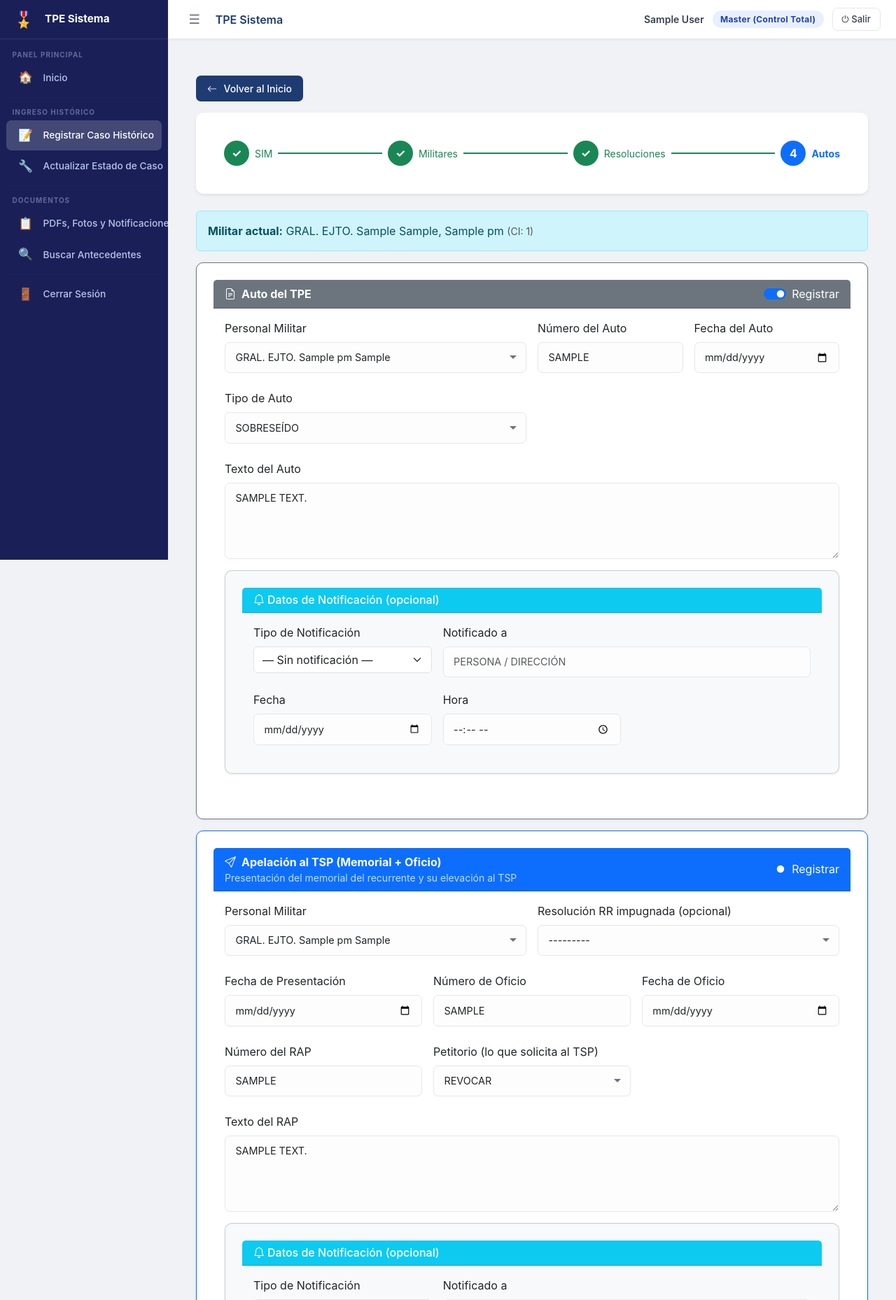
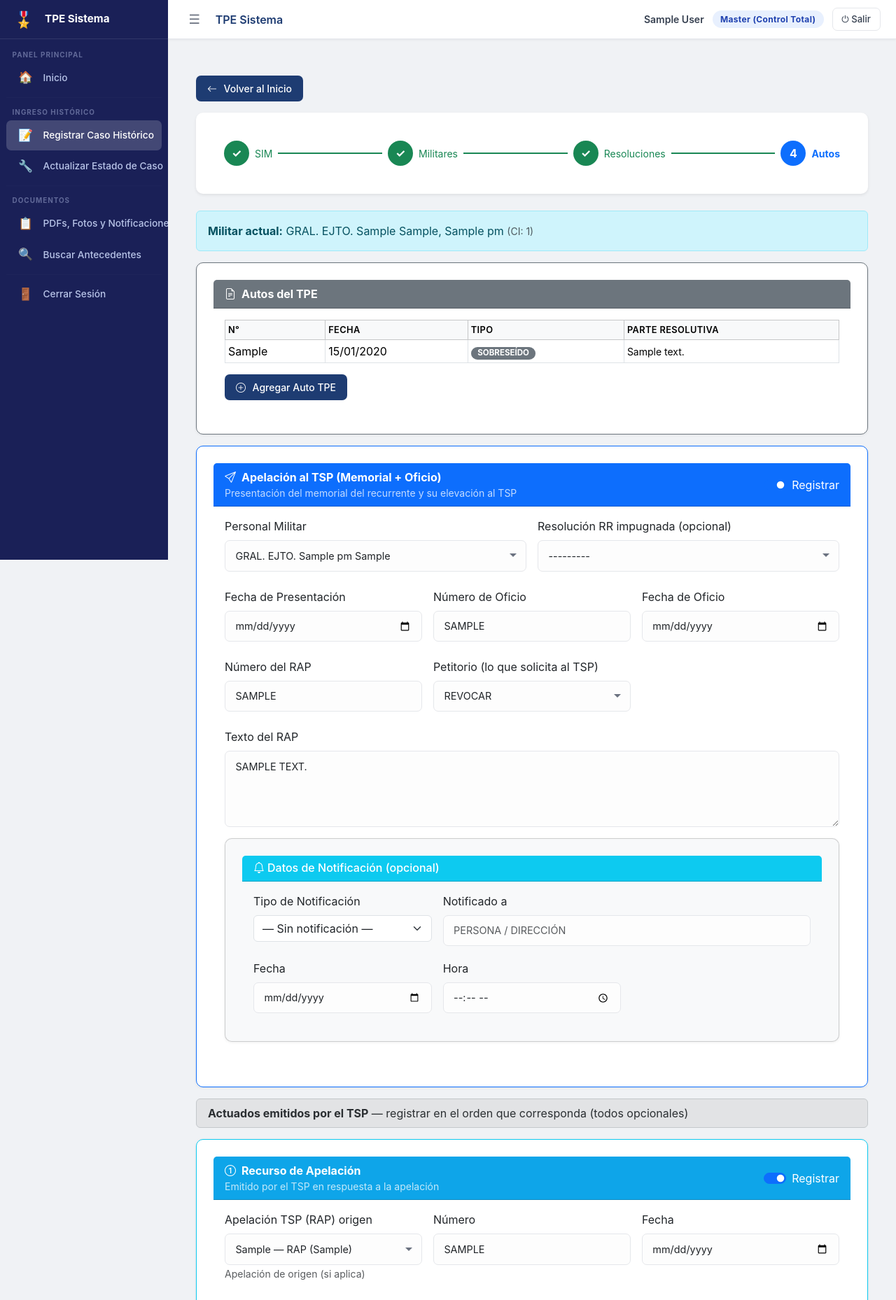
Before and after one commit to taicon-code/tpe_prueba, a Django app: page /ayudante/wizard/1/paso4/ in a window 1280 px wide. Shown: the top 1858 px of the page at 70% size. Run offline with Django 5.2, Linux system fonts and the light colour scheme; a user stored in the database is signed in; tables that the repository leaves empty hold one stand-in row (values such as "Sample post"); parts of the project's set-up code (start-up, migrations or seed data) failed here and were passed over.

Commit message:
feat(paso4): múltiples autos TPE + nuevos tipos AUTO_RECUSA/AUTO_ACLARATORIO
- AUTOTPE.TIPO_CHOICES: agrega AUTO_RECUSA y AUTO_ACLARATORIO
- Paso4: sección Auto TPE muestra lista de autos existentes (tabla)
  y botón "Agregar Auto TPE" que despliega formulario en blanco
- Cada guardado crea un NUEVO auto (no sobreescribe el anterior)
- Notificación y memorándum usan .create() para cada auto nuevo
- Migración 0014 para los nuevos tipos de auto

Co-Authored-By: Claude Sonnet 4.6 <noreply@anthropic.com>

```diff
--- a/tpe_app/models.py
+++ b/tpe_app/models.py
@@ -900,6 +900,8 @@ class AUTOTPE(models.Model):
         ('AUTO_CUMPLIMIENTO',          'AUTO DE CUMPLIMIENTO'),
         ('AUTO_EJECUTORIA',            'AUTO DE EJECUTORIA'),
         ('AUTO_EXCUSA',                'AUTO DE EXCUSA'),
+        ('AUTO_RECUSA',                'AUTO DE RECUSA'),
+        ('AUTO_ACLARATORIO',           'AUTO ACLARATORIO'),
         ('AUTO_RECHAZO_RECURSO',       'AUTO DE RECHAZO DE RECURSO'),
     ]
 
--- a/tpe_app/templates/tpe_app/ayudante/wizard/paso4_autos.html
+++ b/tpe_app/templates/tpe_app/ayudante/wizard/paso4_autos.html
@@ -36,7 +36,7 @@
                     <li><strong>Auto TPE — {{ field.label }}:</strong> {{ error }}</li>
                 {% endfor %}{% endfor %}
                 {% for field in apelacion_form %}{% for error in field.errors %}
-                    <li><strong>Apelación (memorial + oficio) — {{ field.label }}:</strong> {{ error }}</li>
+                    <li><strong>Apelación — {{ field.label }}:</strong> {{ error }}</li>
                 {% endfor %}{% endfor %}
                 {% for field in rap_tsp_form %}{% for error in field.errors %}
                     <li><strong>RAP del TSP — {{ field.label }}:</strong> {{ error }}</li>
@@ -55,20 +55,49 @@
         {% endif %}
 
         <!-- ══════════════════════════════════════════
-             SECCIÓN 1: AUTO TPE
+             SECCIÓN 1: AUTOS DEL TPE (múltiples)
              ══════════════════════════════════════════ -->
         <div class="card mb-3 border-secondary">
-            <div class="card-header d-flex justify-content-between align-items-center bg-secondary text-white">
-                <strong><i class="bi bi-file-earmark-text me-2"></i>Auto del TPE</strong>
-                <div class="form-check form-switch ms-auto mb-0">
-                    <input class="form-check-input" type="checkbox" id="toggle-autotpe"
-                           name="guardar_autotpe" value="1"
-                           {% if autotpe_existente %}checked{% endif %}>
-                    <label class="form-check-label text-white" for="toggle-autotpe">Registrar</label>
+            <div class="card-header bg-secondary text-white">
+                <strong><i class="bi bi-file-earmark-text me-2"></i>Autos del TPE</strong>
             </div>
-            </div>
-            <div class="card-body" id="seccion-autotpe"
-                 style="{% if not autotpe_existente %}display:none{% endif %}">
+            <div class="card-body">
+
+                <!-- Lista de autos ya registrados -->
+                {% if autotpes_existentes %}
+                <table class="table table-sm table-bordered mb-3">
+                    <thead class="table-light">
+                        <tr>
+                            <th>N°</th>
+                            <th>Fecha</th>
+                            <th>Tipo</th>
+                            <th>Parte Resolutiva</th>
+                        </tr>
+                    </thead>
+                    <tbody>
+                        {% for a in autotpes_existentes %}
+                        <tr>
+                            <td>{{ a.numero|default:"S/N" }}</td>
+                            <td>{{ a.fecha|date:"d/m/Y"|default:"—" }}</td>
+                            <td><span class="badge bg-secondary">{{ a.get_tipo_display }}</span></td>
+                            <td><small>{{ a.texto|default:"—"|truncatechars:80 }}</small></td>
+                        </tr>
+                        {% endfor %}
+                    </tbody>
+                </table>
+                {% else %}
+                <p class="text-muted mb-3"><i class="bi bi-info-circle me-1"></i>No hay autos registrados aún.</p>
+                {% endif %}
+
+                <!-- Botón para agregar nuevo auto -->
+                <button type="button" class="btn btn-outline-secondary btn-sm mb-2" id="btn-nuevo-autotpe">
+                    <i class="bi bi-plus-circle me-1"></i>Agregar Auto TPE
+                </button>
+
+                <!-- Formulario nuevo auto (oculto por defecto) -->
+                <div id="seccion-autotpe" style="display:none;" class="border rounded p-3 bg-light">
+                    <h6 class="text-secondary mb-3">Nuevo Auto TPE</h6>
+                    <input type="hidden" name="guardar_autotpe" value="0" id="hidden-guardar-autotpe">
                     <div class="row g-3">
                         <div class="col-md-6">
                             <label class="form-label">{{ autotpe_form.pm.label }}</label>
@@ -96,7 +125,7 @@
                         </div>
                     </div>
                     {% include 'tpe_app/ayudante/wizard/_notif_block.html' with prefix='autotpe' %}
-                <div class="card bg-light mt-3" id="seccion-memo-autotpe" style="display:none;">
+                    <div class="card bg-white mt-3" id="seccion-memo-autotpe" style="display:none;">
                         <div class="card-header bg-warning text-dark"><h6 class="mb-0">Datos de Memorándum (Ejecutoria)</h6></div>
                         <div class="card-body">
                             <div class="row g-3">
@@ -107,6 +136,15 @@
                                 <div class="col-md-4"><label class="form-label">Fecha Entrega</label>
                                     <input type="date" name="autotpe_memo_fecha_entrega" class="form-control"></div>
                             </div>
+                        </div>
+                    </div>
+                    <div class="mt-3 d-flex gap-2">
+                        <button type="submit" name="guardar_autotpe" value="1" class="btn btn-secondary btn-sm">
+                            <i class="bi bi-save me-1"></i>Guardar Auto
+                        </button>
+                        <button type="button" class="btn btn-outline-secondary btn-sm" id="btn-cancelar-autotpe">
+                            Cancelar
+                        </button>
                     </div>
                 </div>
             </div>
@@ -286,9 +324,8 @@
 </div>
 
 <script>
-// Toggles de cada sección
+// Toggles de las secciones TSP (con checkbox)
 [
-    ['toggle-autotpe',    'seccion-autotpe'],
     ['toggle-apelacion',  'seccion-apelacion'],
     ['toggle-rap-tsp',    'seccion-rap-tsp'],
     ['toggle-raee',       'seccion-raee'],
@@ -304,15 +341,32 @@
     }
 });
 
-// Mostrar sección memorándum solo cuando tipo = AUTO_EJECUTORIA
+// Botón agregar Auto TPE
+const btnNuevo    = document.getElementById('btn-nuevo-autotpe');
+const btnCancelar = document.getElementById('btn-cancelar-autotpe');
+const seccionForm = document.getElementById('seccion-autotpe');
+
+if (btnNuevo) {
+    btnNuevo.addEventListener('click', () => {
+        seccionForm.style.display = '';
+        btnNuevo.style.display = 'none';
+    });
+}
+if (btnCancelar) {
+    btnCancelar.addEventListener('click', () => {
+        seccionForm.style.display = 'none';
+        btnNuevo.style.display = '';
+    });
+}
+
+// Memorándum: mostrar solo si tipo = AUTO_EJECUTORIA
+const tipoAutotpe = document.querySelector('select[name="autotpe-tipo"]');
+const memoSection = document.getElementById('seccion-memo-autotpe');
 function updateAutoTPEMemo() {
-    const tipo = document.querySelector('[name="autotpe-tipo"]');
-    const memo = document.getElementById('seccion-memo-autotpe');
-    if (tipo && memo) {
-        memo.style.display = tipo.value === 'AUTO_EJECUTORIA' ? '' : 'none';
+    if (tipoAutotpe && memoSection) {
+        memoSection.style.display = tipoAutotpe.value === 'AUTO_EJECUTORIA' ? '' : 'none';
     }
 }
-const tipoAutotpe = document.querySelector('[name="autotpe-tipo"]');
 if (tipoAutotpe) {
     tipoAutotpe.addEventListener('change', updateAutoTPEMemo);
     updateAutoTPEMemo();
--- a/tpe_app/views/ayudante_views.py
+++ b/tpe_app/views/ayudante_views.py
@@ -935,7 +935,7 @@ def ayudante_wizard_paso4(request, sim_id, pm_id=None):
             messages.warning(request, 'No hay militares en este sumario.')
             return redirect('ayudante_wizard_paso2', sim_id=sim.pk)
 
-    autotpe_existente    = AUTOTPE.objects.filter(sim=sim, pm=pm).first()
+    autotpes_existentes  = AUTOTPE.objects.filter(sim=sim, pm=pm).order_by('fecha', 'id')
     apelacion_existente  = ApelacionTSP.objects.filter(sim=sim, pm=pm).first()
     # Actuados del TSP — uno por cada instancia, en orden
     rap_tsp_existente    = ActuadoTSP.objects.filter(sim=sim, instancia='RAP').first()
@@ -978,12 +978,14 @@ def ayudante_wizard_paso4(request, sim_id, pm_id=None):
 
         guardar_autotpe   = request.POST.get('guardar_autotpe') == '1'
         guardar_apelacion = request.POST.get('guardar_apelacion') == '1'
+        # Siempre crea un NUEVO auto (no edita existente)
+
         guardar_rap_tsp   = request.POST.get('guardar_rap_tsp') == '1'
         guardar_raee      = request.POST.get('guardar_raee') == '1'
         guardar_nulidad   = request.POST.get('guardar_nulidad') == '1'
         guardar_autotsp   = request.POST.get('guardar_autotsp') == '1'
 
-        autotpe_form   = WizardAUTOTPEForm(request.POST if guardar_autotpe else None,   instance=autotpe_existente,   prefix='autotpe')
+        autotpe_form   = WizardAUTOTPEForm(request.POST if guardar_autotpe else None, prefix='autotpe')
         apelacion_form = WizardRAPForm(request.POST if guardar_apelacion else None,      instance=apelacion_existente, prefix='apelacion', sim=sim)
         rap_tsp_form   = WizardActuadoTSPForm(request.POST if guardar_rap_tsp else None, instance=rap_tsp_existente,   prefix='rap_tsp',   sim=sim)
         raee_form      = WizardActuadoTSPForm(request.POST if guardar_raee else None,    instance=raee_existente,      prefix='raee',       sim=sim)
@@ -999,29 +1001,25 @@ def ayudante_wizard_paso4(request, sim_id, pm_id=None):
                         auto.sim = sim
                         auto.pm = pm
                         auto.save()
-                        autotpe_existente = auto
+                        autotpes_existentes = AUTOTPE.objects.filter(sim=sim, pm=pm).order_by('fecha', 'id')
 
                         autotpe_notif_tipo = request.POST.get('autotpe_notif_tipo', '').strip()
                         if autotpe_notif_tipo:
-                            Notificacion.objects.update_or_create(
+                            Notificacion.objects.create(
                                 autotpe=auto,
-                                defaults={
-                                    'tipo': autotpe_notif_tipo,
-                                    'notificado_a': request.POST.get('autotpe_notif_notificado_a', '').strip(),
-                                    'fecha': request.POST.get('autotpe_notif_fecha') or None,
-                                    'hora': request.POST.get('autotpe_notif_hora') or None,
-                                }
+                                tipo=autotpe_notif_tipo,
+                                notificado_a=request.POST.get('autotpe_notif_notificado_a', '').strip(),
+                                fecha=request.POST.get('autotpe_notif_fecha') or None,
+                                hora=request.POST.get('autotpe_notif_hora') or None,
                             )
                         if auto.tipo == 'AUTO_EJECUTORIA':
                             autotpe_memo_numero = request.POST.get('autotpe_memo_numero', '').strip()
                             if autotpe_memo_numero:
-                                Memorandum.objects.update_or_create(
+                                Memorandum.objects.create(
                                     autotpe=auto,
-                                    defaults={
-                                        'numero': autotpe_memo_numero,
-                                        'fecha': request.POST.get('autotpe_memo_fecha') or None,
-                                        'fecha_entrega': request.POST.get('autotpe_memo_fecha_entrega') or None,
-                                    }
+                                    numero=autotpe_memo_numero,
+                                    fecha=request.POST.get('autotpe_memo_fecha') or None,
+                                    fecha_entrega=request.POST.get('autotpe_memo_fecha_entrega') or None,
                                 )
                     else:
                         errores = True
@@ -1098,14 +1096,14 @@ def ayudante_wizard_paso4(request, sim_id, pm_id=None):
             messages.error(request, 'Por favor corrija los errores en los formularios activos.')
 
     else:
-        autotpe_form   = WizardAUTOTPEForm(instance=autotpe_existente,   prefix='autotpe')
+        autotpe_form   = WizardAUTOTPEForm(prefix='autotpe')
         apelacion_form = WizardRAPForm(instance=apelacion_existente,      prefix='apelacion', sim=sim)
         rap_tsp_form   = WizardActuadoTSPForm(instance=rap_tsp_existente, prefix='rap_tsp',   sim=sim)
         raee_form      = WizardActuadoTSPForm(instance=raee_existente,    prefix='raee',      sim=sim)
         nulidad_form   = WizardActuadoTSPForm(instance=nulidad_existente, prefix='nulidad',   sim=sim)
         autotsp_form   = WizardActuadoTSPForm(instance=autotsp_existente, prefix='autotsp',   sim=sim)
 
-    # Solo mostrar el militar actual
+    # pm fijo en el formulario de auto TPE
     autotpe_form.fields['pm'].queryset = PM.objects.filter(id=pm.id)
     autotpe_form.fields['pm'].initial = pm
 
@@ -1113,12 +1111,12 @@ def ayudante_wizard_paso4(request, sim_id, pm_id=None):
         'sim': sim,
         'pm': pm,
         'autotpe_form': autotpe_form,
+        'autotpes_existentes': autotpes_existentes,
         'apelacion_form': apelacion_form,
         'rap_tsp_form': rap_tsp_form,
         'raee_form': raee_form,
         'nulidad_form': nulidad_form,
         'autotsp_form': autotsp_form,
-        'autotpe_existente': autotpe_existente,
         'apelacion_existente': apelacion_existente,
         'rap_tsp_existente': rap_tsp_existente,
         'raee_existente': raee_existente,
```
Also changed, not shown: tpe_app/migrations/0014_alter_autotpe_tipo_alter_historicalautotpe_tipo.py (added). Lines whose indentation alone changed are shown as unchanged.
